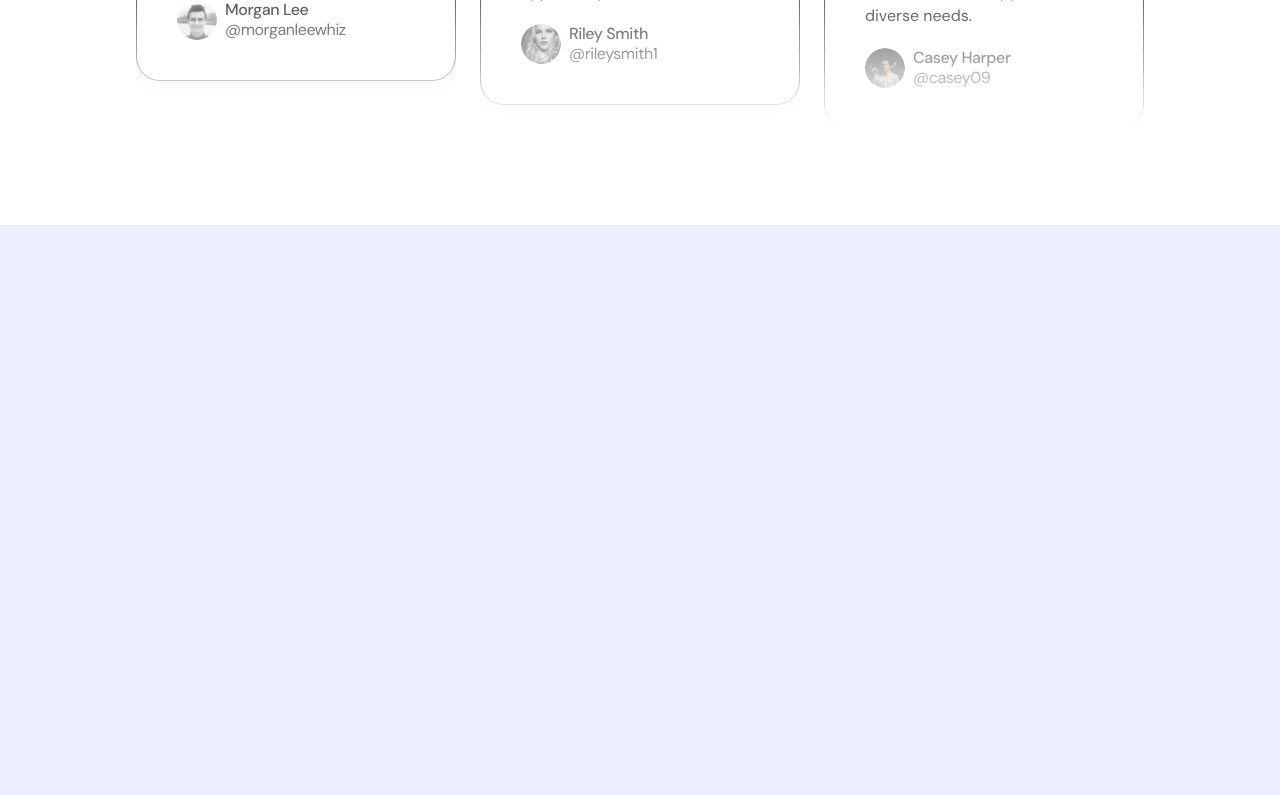
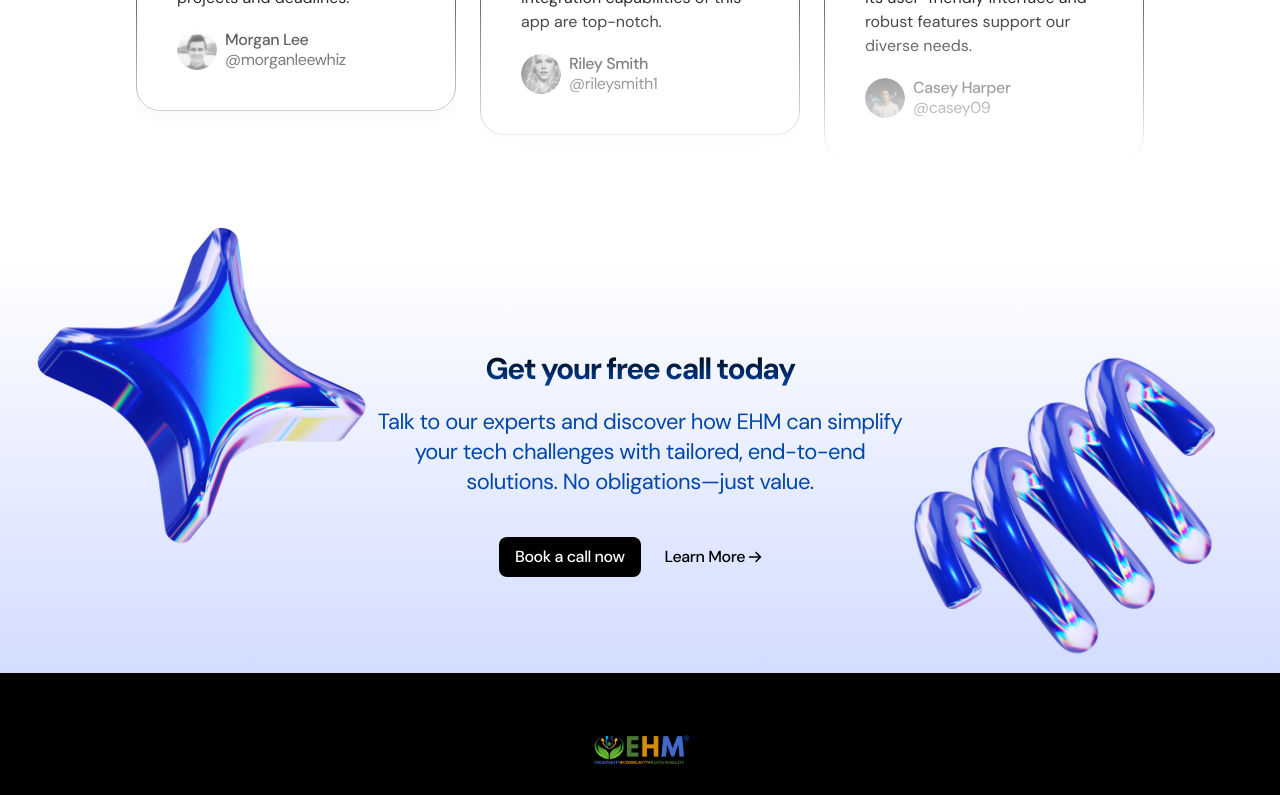
Before and after one commit to milliondreamsblog/EHM, a Next.js app: page / in a window 1280 px wide. Shown: the part 4113-4908 px from the top of the page. Before the commit the page ends 4338 px from the top, so only its background shows below. Built offline with nearby package versions, Linux system fonts and the light colour scheme.

Commit message:
Footer page

```diff
--- a/src/app/globals.css
+++ b/src/app/globals.css
@@ -43,6 +43,6 @@
         @apply max-w-[540px] mx-auto
     }
     .card{
-        @apply p-10 border border-[#222222] rounded-3xl shadow-[0_7px_14px_#EAEAEA] max-w-xs w-full
+        @apply p-10 border border-[#222222]/80 rounded-3xl shadow-[0_7px_14px_#EAEAEA] max-w-xs w-full
     }
 }
--- a/src/app/page.tsx
+++ b/src/app/page.tsx
@@ -4,6 +4,8 @@ import { Hero } from "@/sections/Hero";
 import { ProductShowcase } from "@/sections/ProductShowcase";
 import { Services } from "@/sections/Services";
 import { Testimonials } from "@/sections/Testimonials";
+import { CallToAction } from "@/sections/CallToAction";
+import { Footer } from "@/sections/Footer";
 
 export default function Home() {
   return <>
@@ -13,6 +15,8 @@ export default function Home() {
     <ProductShowcase />
     <Services />
     <Testimonials />
+    <CallToAction />
+    <Footer />
 
 
   </>;
--- a/src/sections/CallToAction.tsx
+++ b/src/sections/CallToAction.tsx
@@ -1,3 +1,33 @@
+import ArrowRight from '@/assets/arrow-right.svg'
+import starImage from '@/assets/star.png'
+import springImage from '@/assets/spring.png'
+import Image from 'next/image';
 export const CallToAction = () => {
-  return null;
+  return <section className="bg-gradient-to-b from-white to-[#D2DCFF] py-24 overflow-x-clip">
+    <div className="container">
+      <div className="section-heading relative">
+        <h2 className="section-title ">Get your free call today</h2>
+        <p className="section-body mt-5"> Talk to our experts and discover how EHM can simplify your tech challenges with tailored, end-to-end solutions. No obligations—just value.</p>
+        <div className="flex gap-2 mt-10 justify-center">
+          <Image
+              src={starImage}
+              alt="star Image"
+              width={360}
+              className='absolute -left-[350px] -top-[137px]'
+            />
+            <Image
+              src={springImage}
+              alt="Spring Image"
+              width={360}
+              className='absolute -right-[331px] -top-[19px]'
+            />
+          <button className="btn btn-primary">Book a call now</button>
+          <button className="btn btn-text">
+            <span>Learn More</span>
+            <ArrowRight className='h-5 w-5 gap-1' />
+          </button>
+        </div>
+      </div>
+    </div>
+  </section>
 };
--- a/src/sections/Footer.tsx
+++ b/src/sections/Footer.tsx
@@ -1,3 +1,33 @@
+import Image from "next/image";
+import Ehmlogo from "@/assets/Ehmlogo.png"
+
+import SocialX from'@/assets/social-x.svg'
+import SocialInsta from'@/assets/social-insta.svg'
+import SocialLinkedIn from'@/assets/social-linkedin.svg'
+import SocialYoutube from'@/assets/social-youtube.svg'
 export const Footer = () => {
-  return null;
+  return <footer className="bg-black text-[#BCBCBC] text-sm py-10 text-center">
+      <div className="container">
+        <div className="inline-flex relative before:content-[''] before:top-2  before:bottom-0  before:w-full before:h-full before:blur before:bg-[linear-gradient(to_right,_#F87BFF,_#FB92CF,_#FFDD9B,_#C2F0B1,_#2FD8FE)] before:content-[''] before:z-[-1]">
+          <Image src={Ehmlogo} height={40} alt="Logo_img"  className="relative"/>
+        </div>
+        <nav className="flex flex-col gap-6 mt-6 md:flex md:flex-row md:justify-center">
+          <a href="#">About</a>
+          <a href="#">Services</a>
+          <a href="#">Customers</a>
+          <a href="#">Pricing</a>
+          <a href="#">Help</a>
+          <a href="#">Contact</a>
+        </nav>
+        <div className="flex justify-center gap-6 mt-6">
+          <SocialX />
+          <SocialInsta />
+          <SocialLinkedIn />
+          <SocialYoutube />
+        </div>
+
+        <p className="mt-6">2025 ClimAgro Analytics , Inc. All rights reserved.  </p>
+      </div>
+
+  </footer>
 };
--- a/src/sections/Testimonials.tsx
+++ b/src/sections/Testimonials.tsx
@@ -8,6 +8,7 @@ import avatar7 from "@/assets/avatar-7.png";
 import avatar8 from "@/assets/avatar-8.png";
 import avatar9 from "@/assets/avatar-9.png";
 import Image from "next/image";
+import { twMerge } from "tailwind-merge";
 
 const testimonials = [
   {
@@ -71,8 +72,8 @@ const firstColumn = testimonials.slice(0,3);
 const secondColumn = testimonials.slice(3,6);
 const thirdColumn = testimonials.slice(6,9);
 
-const TestimonialsColumn = (props: { testimonials: typeof testimonials }) => (
-  <div className="flex flex-col mt-10 gap-6 [mask-image:linear-gradient(to_bottom,transparent,black_25%,black_75%,transparent)]">
+const TestimonialsColumn = (props: { className?: string ; testimonials: typeof testimonials }) => (
+  <div className={twMerge("flex flex-col mt-10 gap-6 [mask-image:linear-gradient(to_bottom,transparent,black_25%,black_75%,transparent)]" , props.className)}>
     {props.testimonials.map((testimonial) => (
       <div key={testimonial.username} className="card"> {/* Using username as key */}
         <div>{testimonial.text}</div>
@@ -98,6 +99,7 @@ export const Testimonials = () => {
   return <section className="bg-white py-24">
 
     <div className="container">
+      <div className="section-heading">
       <div className="flex justify-center">
         <div className="tag">
             Testinomials
@@ -109,10 +111,11 @@ export const Testimonials = () => {
         <p className="section-body mt-5">
             From intuitive design to powerfull feature, our app has become an essential tool for users around the world
         </p>
+      </div>
         <div className="flex justify-center gap-6">
-            <TestimonialsColumn testimonials={firstColumn} />
-            <TestimonialsColumn testimonials={secondColumn} />
-            <TestimonialsColumn testimonials={thirdColumn} />
+            <TestimonialsColumn testimonials={firstColumn}  />
+            <TestimonialsColumn testimonials={secondColumn} className={"hidden md:flex"}/>
+            <TestimonialsColumn testimonials={thirdColumn} className={"hidden md:flex"}/>
         </div>
       </div>
 
```
